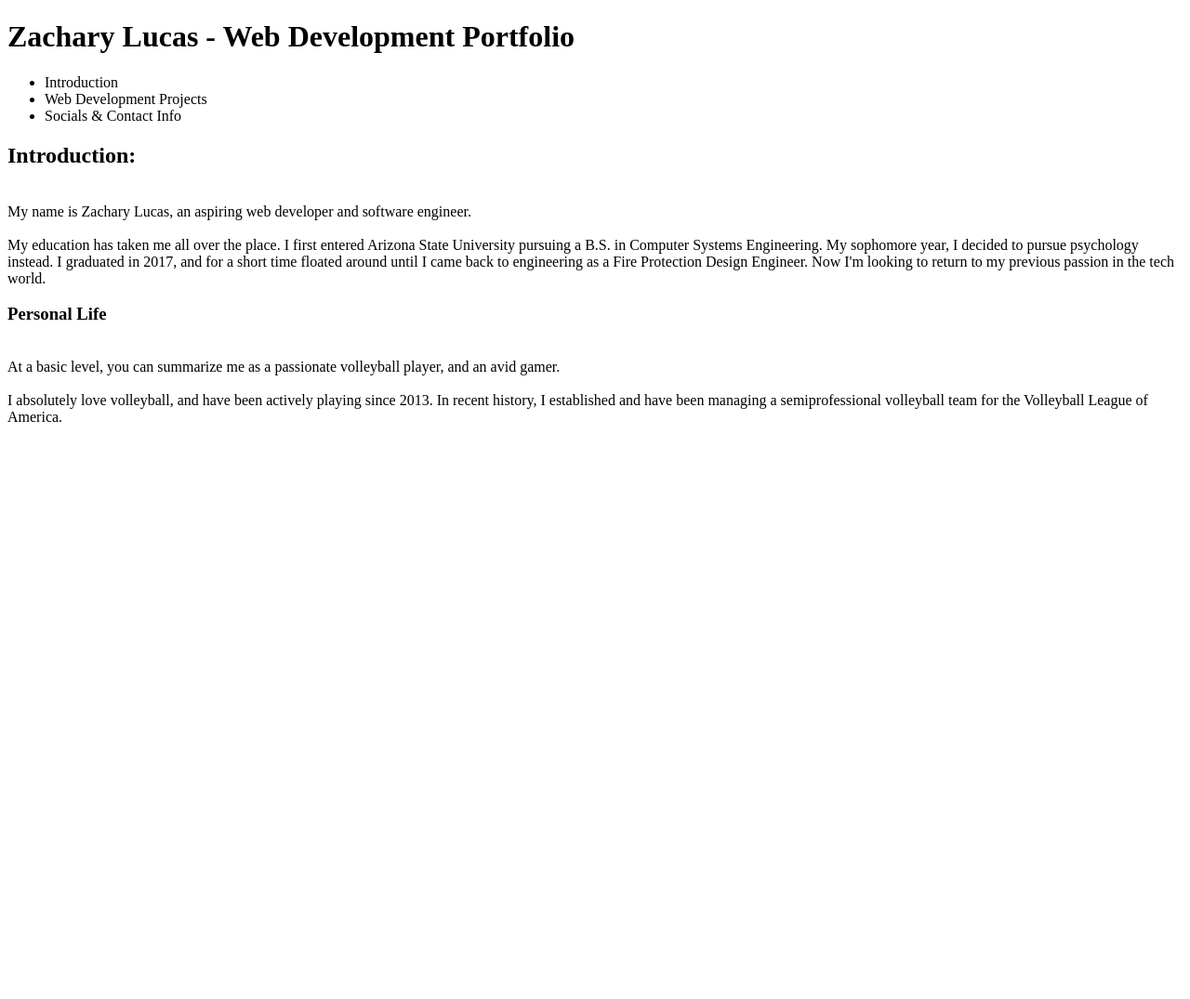
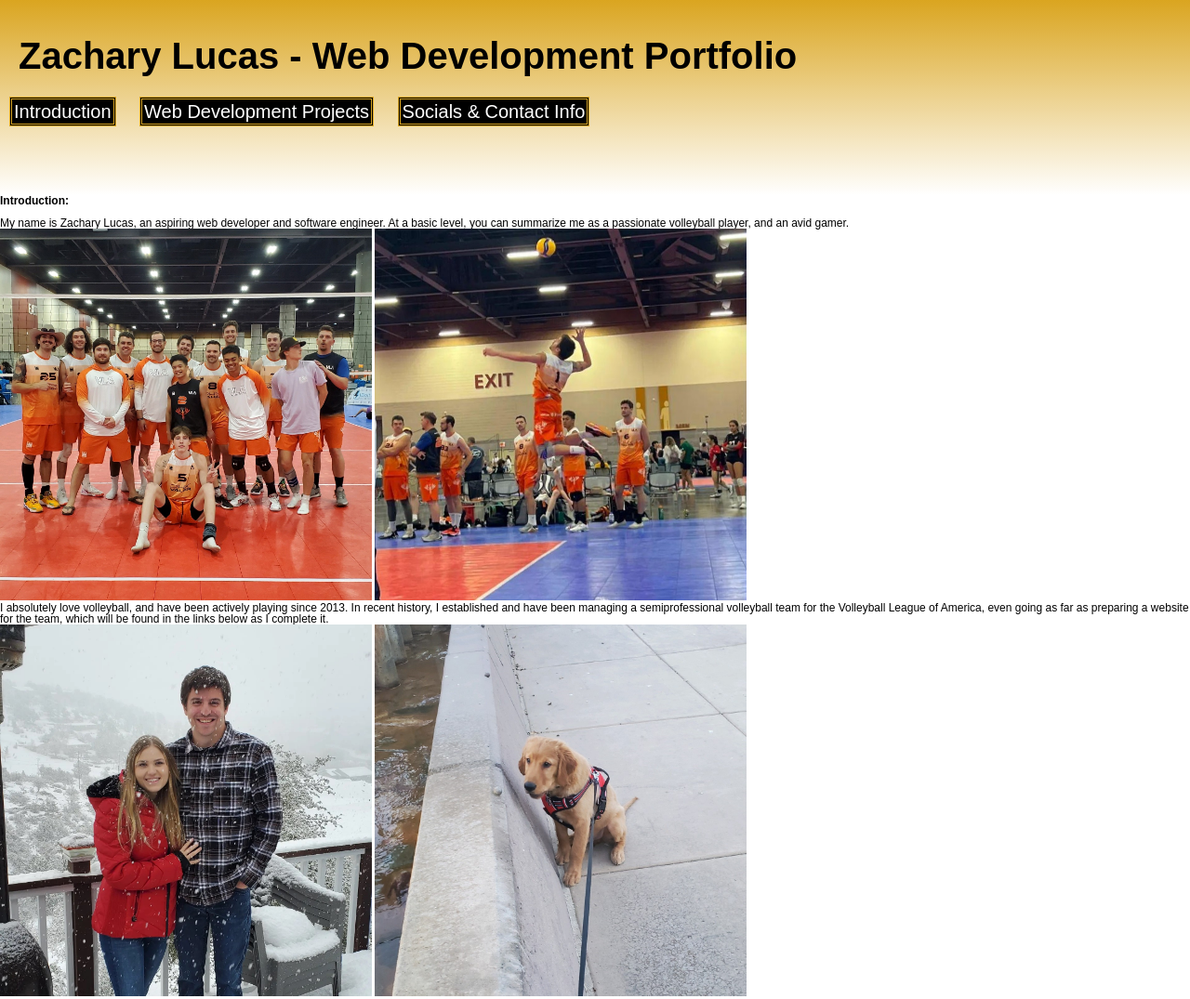
Before and after one commit to lucasz10/Zach-Lucas-Portfolio, a plain HTML site: page index.html in a window 1280 px wide. Shown: the top 1075 px of the page at 93% size. Before the commit the page ends 800 px from the top, so only its background shows below. Drawn offline with Linux system fonts and the light colour scheme.

Commit message:
Finished up-to-date HTML information. Added CSS content and reset content

```diff
--- a/assets/css/reset.css
+++ b/assets/css/reset.css
@@ -0,0 +1,41 @@
+* {
+    margin: 0;
+    padding: 0;
+    box-sizing: border-box;
+  }
+
+  html {
+    height: 100%;
+  }
+
+  body {
+    min-height: 100%;
+    line-height: 1;
+    font-family: sans-serif;
+  }
+
+  h1,
+  h2,
+  h3,
+  h4,
+  h5,
+  h6 {
+    font-size: 100%;
+  }
+
+  input,
+  select,
+  option,
+  optgroup,
+  textarea,
+  button,
+  pre,
+  code {
+    font-size: 100%;
+    font-family: inherit;
+  }
+
+  ol,
+  ul {
+    list-style: none;
+  }
--- a/assets/css/style.css
+++ b/assets/css/style.css
@@ -0,0 +1,89 @@
+:root {
+    font: 12px Helvetica, Arial, sans-serif;
+    --primary-background: #DAA520;
+    --secondary-background: white;
+    --text-con: white;
+    --text-norm: black;
+
+}
+/* Reformat hyperlink text in header nav bar */
+.navBar {
+    text-decoration: none;
+    color: var(--text-con);
+}
+
+a {
+    text-decoration: none;
+}
+body {
+    background-color: var(--secondary-background);
+}
+
+header{
+    padding-top: 20px ;
+    padding-bottom: 80px ;
+    background-image: linear-gradient(var(--primary-background),var(--secondary-background));
+    display: flex;
+    flex-direction: column;
+    flex-wrap: wrap;
+}
+
+header h1 {
+    flex: 1;
+    justify-content: center;
+    font-size: 40px ;
+    padding: 20px;
+}
+
+.navTools {
+    list-style-type: none;
+    padding-top: 10px;
+    margin-right: 10px;
+    font-size: 20px;
+}
+
+.navTools li {
+    display: inline;
+    background-color: black;
+    padding: 2px;
+    margin: 40px 10px;
+    border-style: double;
+    border-color: var(--primary-background);
+
+}
+
+/* When hovered over, slightly alters nav boxes */
+.navTools li a:hover, a:active {
+    background-color: var(--secondary-background);
+    color: var(--text-norm);
+    padding: 10px;
+    margin: 3px;
+    font-size: 24px;
+    font-weight: bold;
+    border-style: double;
+    border-color: var(--primary-background);
+
+}
+
+img {
+    max-width: 400px;
+}
+
+
+/* section for altering footer formatting */
+
+footer {
+    padding-top: 80px ;
+    padding-bottom: 20px ;
+    background-image: linear-gradient(var(--secondary-background),var(--primary-background));
+    display: flex;
+    flex-direction: column;
+    flex-wrap: wrap;
+}
+
+footer h3 {
+    flex: 1;
+    justify-content: center;
+    font-size: 25px ;
+    padding: 15px;
+}
--- a/index.html
+++ b/index.html
@@ -9,33 +9,77 @@
 <body>
     <header>
         <h1> Zachary Lucas - Web Development Portfolio</h1>
-        <ul>
-            <li>Introduction</li>
-            <li>Web Development Projects</li>
-            <li>Socials & Contact Info</li>
-        </ul>
+        <!-- Links to sections in header -->
+        <nav>
+            <ul class="navTools">
+                <li><a class="navBar" href='#introduction'>Introduction</a></li>
+                <li><a class="navBar" href='#projects'>Web Development Projects</a></li>
+                <li><a class="navBar" href='#socials'>Socials & Contact Info</a></li>
+            </ul>
+        </nav>
     </header>
-    <div class="introduction">
+    <!-- Introductory details -->
+    <article id="introduction">
         <h2>Introduction:</h2>
         <p>
-            <br> My name is Zachary Lucas, an aspiring web developer and software engineer. </br>
-
-            <br> My education has taken me all over the place. I first entered Arizona State University
-                 pursuing a B.S. in Computer Systems Engineering. My sophomore year, I decided to pursue
-                 psychology instead. I graduated in 2017, and for a short time floated around until I came
-                 back to engineering as a Fire Protection Design Engineer. Now I'm looking to return to my
-                 previous passion in the tech world.
+            <br>
+                My name is Zachary Lucas, an aspiring web developer and software engineer.
+                At a basic level, you can summarize me as a passionate volleyball player, and an avid gamer.
+            </br>
+            <img src="./assets/images/20220626_150006.jpg" alt="Me performing a jump serve">
+            <img src="./assets/images/IMG_20220629_104454_947.jpg" alt="My current volleyball team, the Phoenix Valor">
+            <br>
+                I absolutely love volleyball, and have been actively playing since 2013.
+                In recent history, I established and have been managing a semiprofessional
+                volleyball team for the Volleyball League of America, even going as far as
+                preparing a website for the team, which will be found in the links below as
+                I complete it.
+            </br>
+            <img src="./assets/images/IMG_20220627_133231_118.jpg" alt="My fiance and myself in the snow">
+            <img src="./assets/images/20220516_191501.jpg" alt="My Golden Retriever puppy, Fenix">
+            <br>
+                I am recently engaged to the lovely woman above, and we both parent the adorable
+                fur baby as well. She has a background in graphic design, so maybe we can become
+                a duo that develops beautiful websites from our own office. We've already brainstormed
+                multiple ideas that may come to fruition later in this year!
             </br>
         </p>
-    </div>
-    <div class="personal">
-        <h3>Personal Life</h3>
+    </article>
+    <article>
+        <h2>Education:</h2>
         <p>
-            <br> At a basic level, you can summarize me as a passionate volleyball player, and an avid gamer. </br>
+            <br>
+                My education has taken me all over the place. I first entered Arizona State University
+                pursuing a B.S. in Computer Systems Engineering. My sophomore year, I decided to pursue
+                psychology instead. I graduated in 2017, and for a short time floated around until I came
+                back to engineering as a Fire Protection Design Engineer, even earning certification through
+                Level 2 with Water-Based Systems Layout. Now I'm looking to return to my previous passion in
+                the tech world. Currently, I am pursuing education through the web development bootcamp hosted
+                by the University of Arizona, and expecting to complete this in December of 2022.
+            </br>
+        </p>
+    </article>
+    <!-- Screenshots and links to projects -->
+    <main id="projects">
+        <section>
+            <!-- Main / Featured Project-->
+            <a class="recent-project" href="https://lucasz10.github.io/Module-01-Weekly-Challenge/" target="blank"><span class=proj1>Project 1 - U of A - HTML and CSS Refactor</span> <img src="./assets/images/lucasz10.github.io_Module-01-Weekly-Challenge_.png" alt="A picture and link to the featured project"> </a>
+            <!-- Secondary / Upcoming Projects-->
+            <div>
+                <a href="https://github.com/lucasz10" target="blank"><span class=proj2>Coming Soon!</span> <img src="./assets/images/placeholder.png" alt="Coming Soon"></a>
+                <a href="https://github.com/lucasz10" target="blank"><span class=proj3>Coming Soon!</span> <img src="./assets/images/placeholder.png" alt="Coming Soon"></a>
+                <a href="https://github.com/lucasz10" target="blank"><span class=proj4>Coming Soon!</span> <img src="./assets/images/placeholder.png" alt="Coming Soon"></a>
+            </div>
+        </section>
+    </main>
 
-            <br> I absolutely love volleyball, and have been actively playing since 2013.
-                 In recent history, I established and have been managing a semiprofessional
-                 volleyball team for the Volleyball League of America.
-        </p>
-    </div>
+    <footer id="socials">
+        <h3> Socials & Contact Information </h3>
+        <ul class="navTools">
+            <li><a class="navBar" href='mailto:lucas.zach10@gmail.com' target='blank'> Email</a></li>
+            <li><a class="navBar" href='https://www.linkedin.com/in/zachary-lucas-234a78166/' target="blank">LinkedIn</a></li>
+        </ul>
+    </footer>
+
+
 </body>
```
Also changed, not shown: assets/images/20220516_191501.jpg (added), assets/images/20220626_150006.jpg (added), assets/images/IMG_20220627_133231_118.jpg (added), assets/images/IMG_20220629_104454_947.jpg (added), assets/images/placeholder.png (added), 1 other file.
